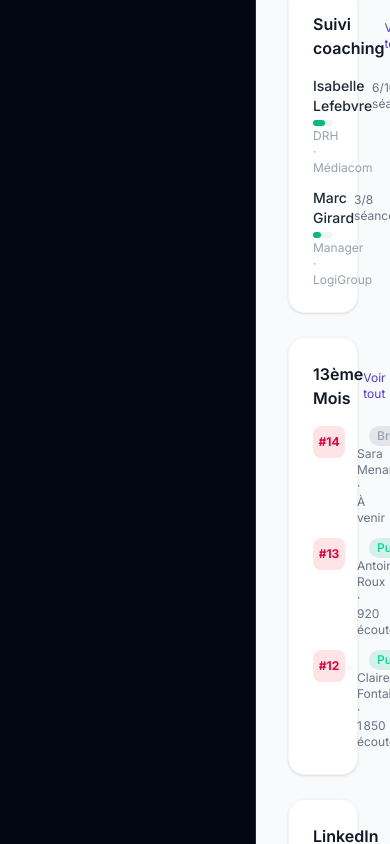
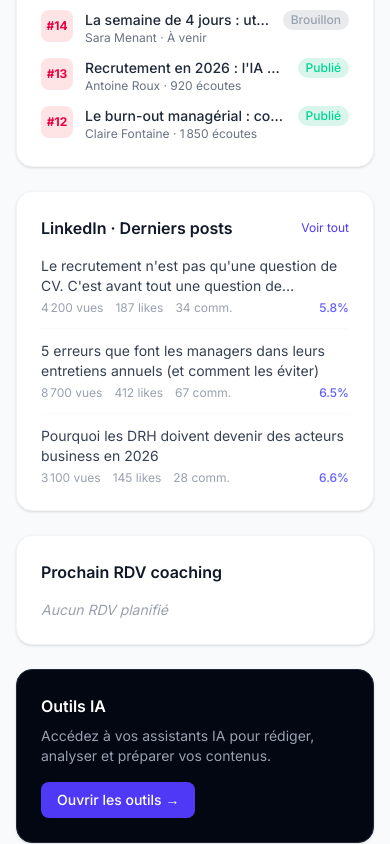
Before and after one commit to rosevuillier7-ui/LaManufactureRH, a Next.js app: page / in a window 390 px wide. Shown: the part 1111-1955 px from the top of the page. Built offline with nearby package versions, Linux system fonts and the light colour scheme.

Commit message:
style(design): FINDING-001 — hide sidebar on mobile (lg:block), add responsive padding

```diff
--- a/app/layout.tsx
+++ b/app/layout.tsx
@@ -19,8 +19,10 @@
     <html lang="fr">
       <body className={`${inter.className} bg-gray-50 text-gray-900 antialiased`}>
         <div className="flex min-h-screen">
-          <Sidebar />
-          <main className="flex-1 overflow-auto">{children}</main>
+          <div className="hidden lg:block">
+            <Sidebar />
+          </div>
+          <main className="flex-1 overflow-auto min-w-0">{children}</main>
         </div>
       </body>
     </html>
--- a/app/page.tsx
+++ b/app/page.tsx
@@ -37,7 +37,7 @@
     : null;
 
   return (
-    <div className="p-8">
+    <div className="p-4 lg:p-8">
       {/* Header */}
       <div className="mb-8">
         <h1 className="text-2xl font-bold text-gray-900">Bonjour</h1>
```
